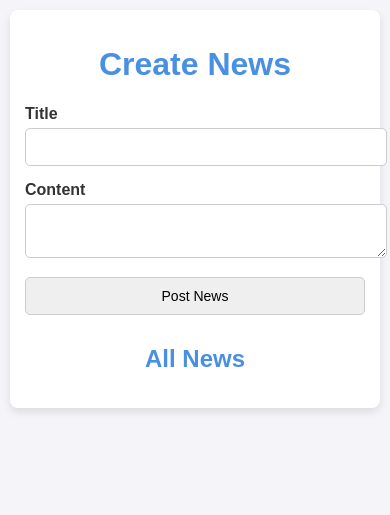
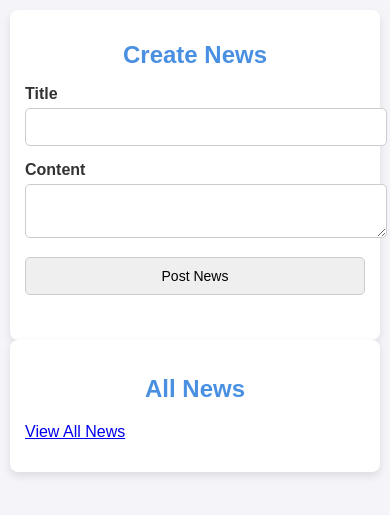
Before and after one commit to rofazhasan/School_Routine, a Flask app: page /admin/news in a window 390 px wide. Shown: the top 515 px of the page. Run offline with Flask 3, Linux system fonts and the light colour scheme; the visitor is signed in with stand-in values (Sample User, id 1).

Commit message:
Update news.html

```diff
--- a/app/templates/news.html
+++ b/app/templates/news.html
@@ -52,6 +52,7 @@
             color: #fff;
             border: none;
             cursor: pointer;
+            transition: background-color 0.3s ease; /* Add transition for hover effect */
         }
 
         button:hover {
@@ -96,6 +97,7 @@
             margin: 0 0 10px;
         }
 
+        /* Responsive design for mobile phones */
         @media (max-width: 600px) {
             body {
                 padding: 10px;
@@ -107,6 +109,14 @@
 
             input, textarea, button {
                 font-size: 14px;
+            }
+
+            h1, h2 {
+                font-size: 24px;
+            }
+
+            li {
+                padding: 10px;
             }
         }
     </style>
@@ -136,17 +146,24 @@
                 {{ form.submit }}
             </div>
         </form>
+    </div>
 {% endif %}
+
+<div class="container">
     <h2>All News</h2>
+    <a href="{{ url_for('app.news', show_all='True') }}">View All News</a>
     <ul>
         {% for news_item in all_news %}
             <li>
                 <h3>{{ news_item.title }}</h3>
-                    <p>{{ news_item.content }}</p>
-                    <p>Created at: {{ news_item.created_at }}</p>
+                <p>{{ news_item.content | safe }}</p> <p>Created at: {{ news_item.created_at }}</p>
+                {% if user_role == 'Admin' %}
+                    <a href="{{ url_for('app.delete_news', news_id=news_item.news_id) }}" onclick="return confirm('Are you sure you want to delete this news item?')">Delete</a>
+                {% endif %}
             </li>
         {% endfor %}
     </ul>
 </div>
+
 </body>
 </html>
```
Lines whose indentation alone changed are shown as unchanged.
